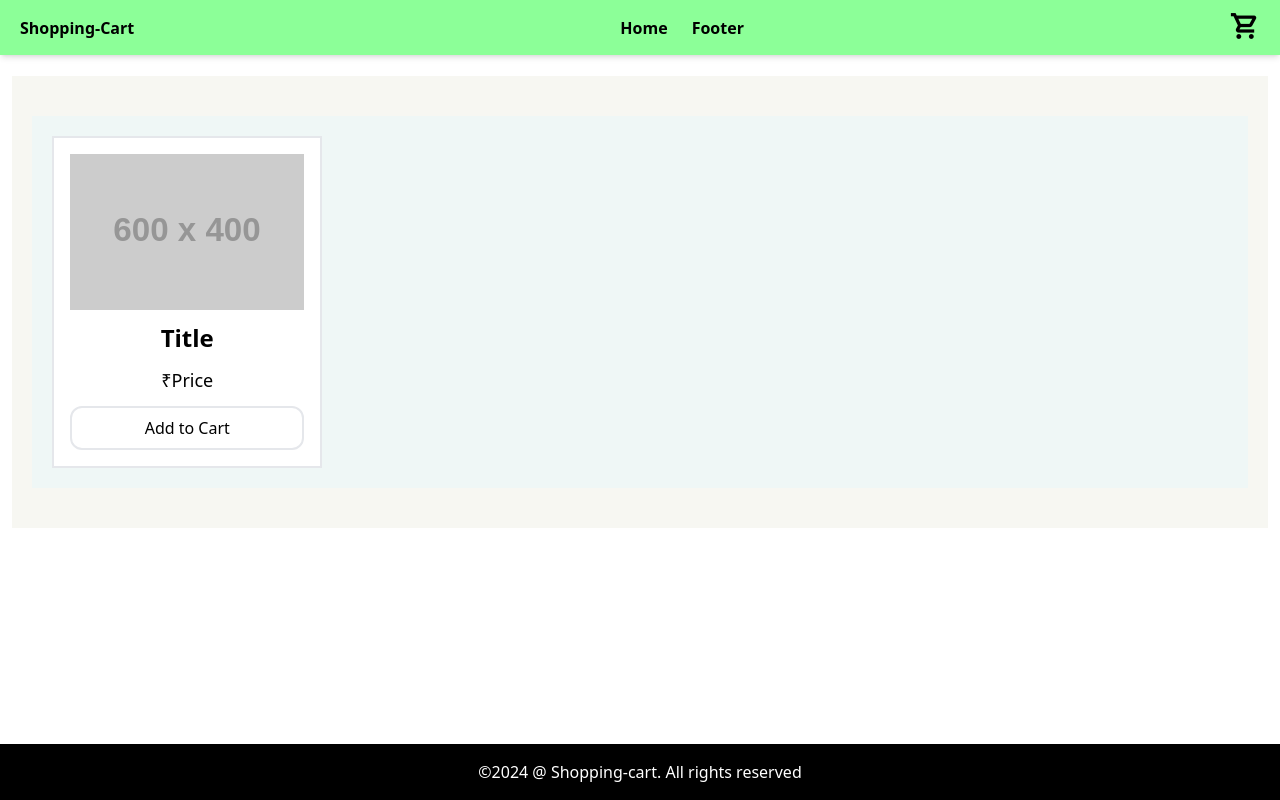
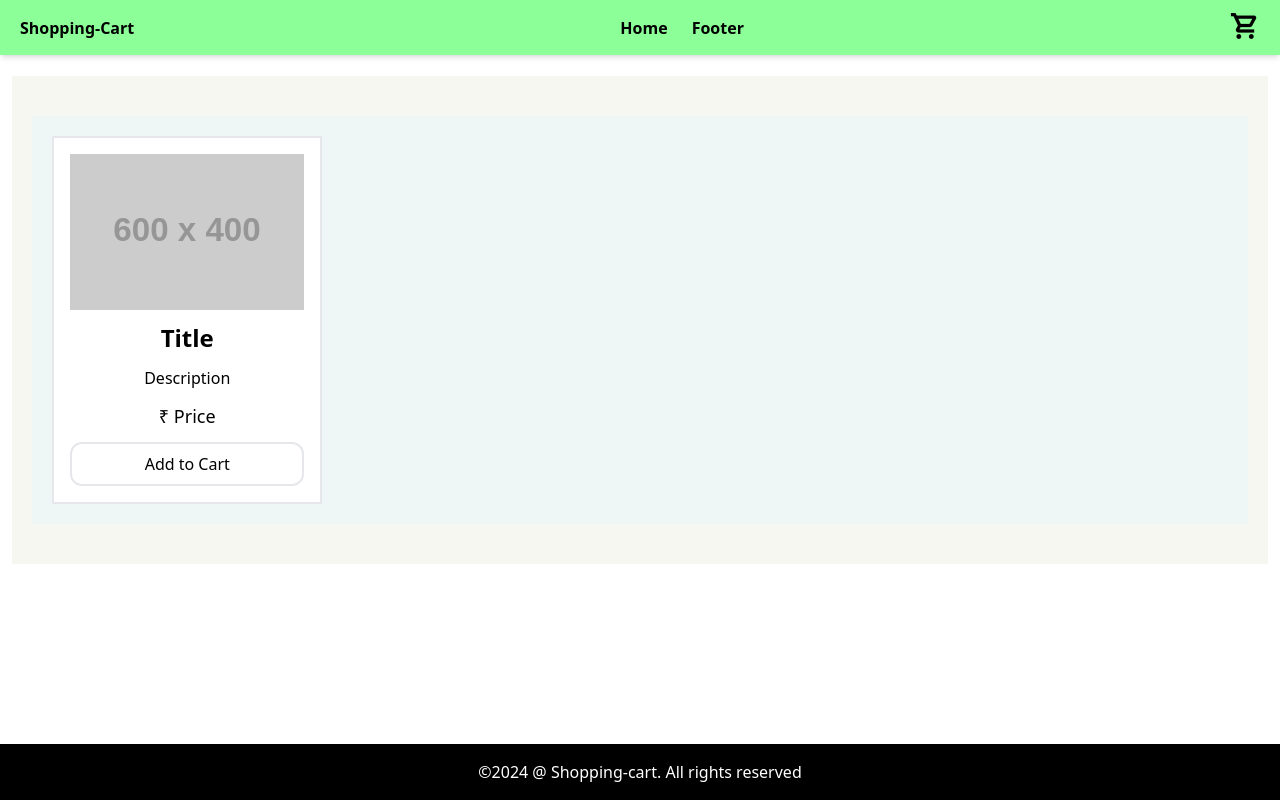
Before and after one commit to sugu2344/Task6, a React (Vite) app: page / in a window 1280 px wide. Built offline with nearby package versions, Linux system fonts and the light colour scheme.

Commit message:
description field added to the card

```diff
--- a/src/components/landingPage.jsx
+++ b/src/components/landingPage.jsx
@@ -9,7 +9,8 @@ const LandingPage = () => {
               <img src="https://placehold.co/600x400" alt="Product" />
               <div className="flex flex-col justify-between flex-grow text-center space-y-3 mt-3">
                 <h1 className="font-bold text-2xl">Title</h1>
-                <p className="text-lg font-medium">₹Price</p>
+                <p className="text-justify flex justify-center">Description</p>
+                <p className="text-lg font-medium">₹ Price</p>
                 <button className="border-2 p-2 rounded-xl hover:bg-black hover:text-white cursor-pointer mt-auto">
                   Add to Cart
                 </button>
```
